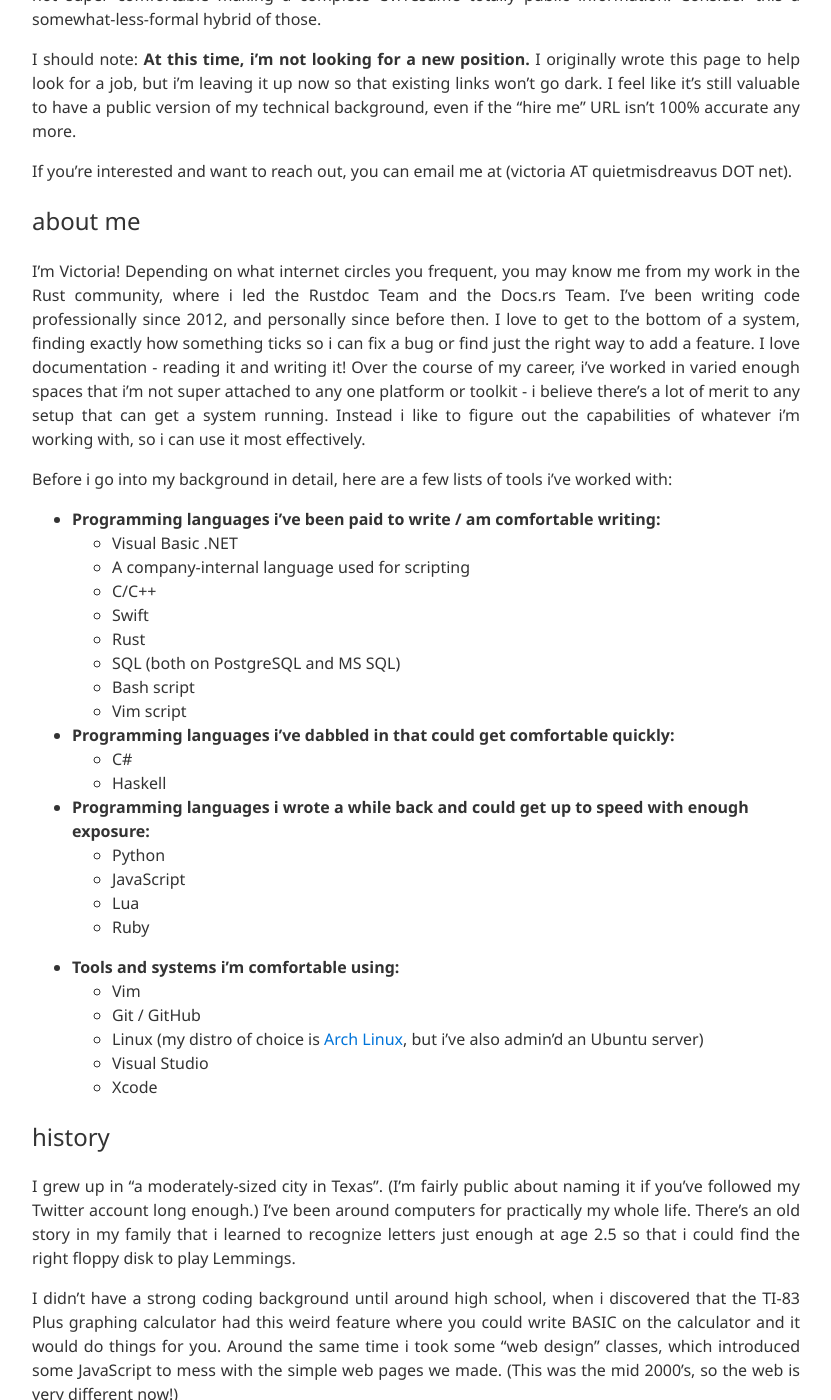
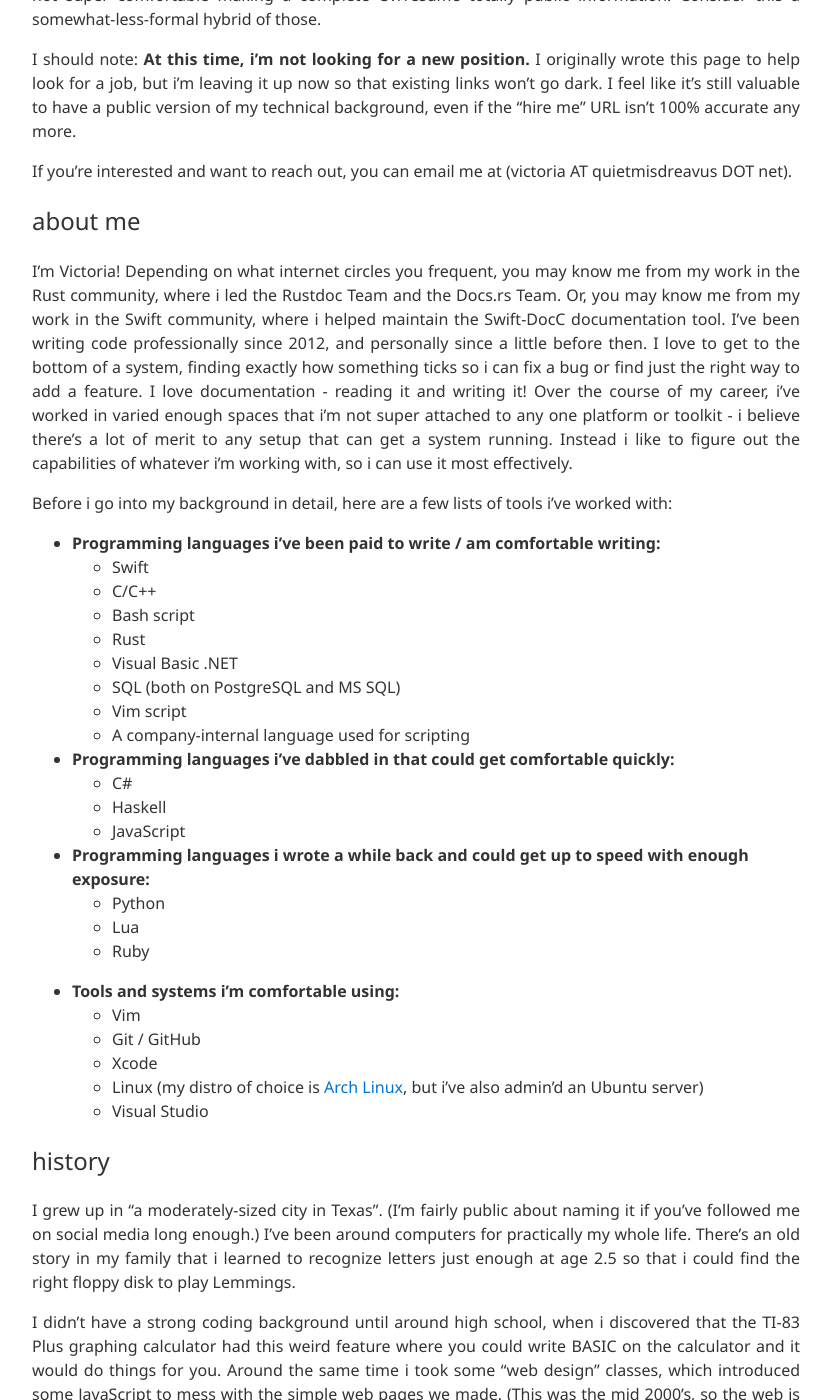
Before and after one commit to QuietMisdreavus/quietmisdreavus.net, a Jekyll site: the page built from hire-me.md, in a window 1280 px wide and 1400 px high, scrolled down 300 px. Shown: the whole window, without its empty margins (224-1055 px from the left). Built offline with Jekyll 4.4.1, drawn with Linux system fonts in a browser that asks for light colours; some of the changed text lies outside the part shown.

Commit message:
various edits to hire-me

```diff
--- a/hire-me.md
+++ b/hire-me.md
@@ -22,31 +22,32 @@
 ## about me
 
 I'm Victoria! Depending on what internet circles you frequent, you may know me from my work in the
-Rust community, where i led the Rustdoc Team and the Docs.rs Team. I've been writing code
-professionally since 2012, and personally since before then. I love to get to the bottom of a
-system, finding exactly how something ticks so i can fix a bug or find just the right way to add a
-feature. I love documentation - reading it and writing it!  Over the course of my career, i've
-worked in varied enough spaces that i'm not super attached to any one platform or toolkit - i
-believe there's a lot of merit to any setup that can get a system running.  Instead i like to figure
-out the capabilities of whatever i'm working with, so i can use it most effectively.
+Rust community, where i led the Rustdoc Team and the Docs.rs Team. Or, you may know me from my work
+in the Swift community, where i helped maintain the Swift-DocC documentation tool. I've been writing
+code professionally since 2012, and personally since a little before then. I love to get to the
+bottom of a system, finding exactly how something ticks so i can fix a bug or find just the right
+way to add a feature. I love documentation - reading it and writing it!  Over the course of my
+career, i've worked in varied enough spaces that i'm not super attached to any one platform or
+toolkit - i believe there's a lot of merit to any setup that can get a system running.  Instead i
+like to figure out the capabilities of whatever i'm working with, so i can use it most effectively.
 
 Before i go into my background in detail, here are a few lists of tools i've worked with:
 
 * **Programming languages i've been paid to write / am comfortable writing:**
+  * Swift
+  * C/C++
+  * Bash script
+  * Rust
   * Visual Basic .NET
+  * SQL (both on PostgreSQL and MS SQL)
+  * Vim script
   * A company-internal language used for scripting
-  * C/C++
-  * Swift
-  * Rust
-  * SQL (both on PostgreSQL and MS SQL)
-  * Bash script
-  * Vim script
 * **Programming languages i've dabbled in that could get comfortable quickly:**
   * C#
   * Haskell
+  * JavaScript
 * **Programming languages i wrote a while back and could get up to speed with enough exposure:**
   * Python
-  * JavaScript
   * Lua
   * Ruby
 
@@ -55,16 +56,16 @@
 * **Tools and systems i'm comfortable using:**
   * Vim
   * Git / GitHub
+  * Xcode
   * Linux (my distro of choice is [Arch Linux], but i've also admin'd an Ubuntu server)
   * Visual Studio
-  * Xcode
 
 [Arch Linux]: https://archlinux.org
 
 ## history
 
 I grew up in "a moderately-sized city in Texas". (I'm fairly public about naming it if you've
-followed my Twitter account long enough.) I've been around computers for practically my whole life.
+followed me on social media long enough.) I've been around computers for practically my whole life.
 There's an old story in my family that i learned to recognize letters just enough at age 2.5 so that
 i could find the right floppy disk to play Lemmings.
 
@@ -254,7 +258,7 @@
   suggestion, as an accelerated introduction to Haskell. Afterward, i picked up the book [Building
   Git] and worked through the first third or so of it, writing it in Haskell instead of the book's
   native Ruby. [I posted my code online.][haskgit]
-* Dove "Way Too Deep" into Vim configuration and script-writing, updating [my personal Vim
+* Dove way too deep into Vim configuration and script-writing, updating [my personal Vim
   configuration][vimfiles] and culminating in exporting a [custom status-line and
   tab-line][ghostline] and [a personal MRU-list script][mru] into separate plugins.
 * Revisited [the Twitter library i wrote][egg-mode] and added [several major features and
@@ -278,11 +282,11 @@
 
 ## job 3: "you might have heard of this one"
 
-After a year-long hiatus, i wrote everything on this page up to this point and posted it on Twitter.
-It caught the eye of a manager at "a very large consumer technology company", who oversaw a team
-working on documentation tooling for Swift. I decided to sign up, and joined the team working on
-what would become [Swift-DocC][docc]. Since i had gained a fair amount of compiler-development experience
-working on rustdoc, i was tasked with improving its Swift compiler integration.
+In 2020, after a year-long hiatus, i wrote everything on this page up to this point and posted it on
+Twitter. It caught the eye of a manager at Apple, who oversaw a team working on documentation
+tooling for Swift. I decided to sign up, and joined the team working on what would become
+[Swift-DocC][docc]. Since i had gained a fair amount of compiler-development experience working on
+rustdoc, i was tasked with improving its Swift compiler integration.
 
 [docc]: https://github.com/apple/swift-docc/
 
```
Also changed, not shown: other parts of hire-me.md (+14 -11 lines).
